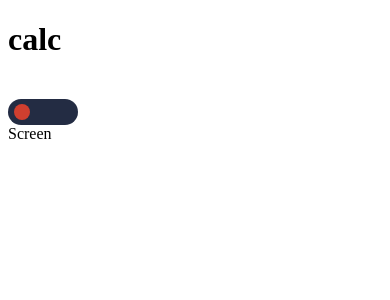
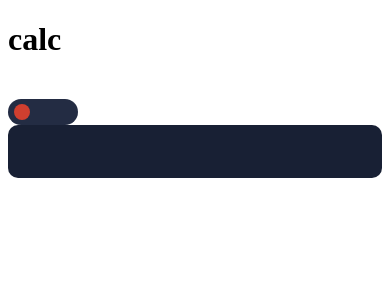
Before and after one commit to mikolajszymczuk1/calculator-app-main, a Vue app: page / in a window 390 px wide. Shown: the top 300 px of the page. Built offline with nearby package versions, Linux system fonts and the light colour scheme; the HTML template or start-up script is replaced by a standard one.

Commit message:
Finish component for mobile version

```diff
--- a/src/components/CalculatorScreen.vue
+++ b/src/components/CalculatorScreen.vue
@@ -1,13 +1,30 @@
 <template>
-    <div>Screen</div>
+    <!-- Screen component -->
+    <div class="calculator-screen">{{ value }}</div>
 </template>
 
 <script>
 export default {
-    name: "CalculatorScreen"
+    name: "CalculatorScreen",
+    props: {
+        value: {
+            type: Number,
+            required: true
+        }
+    }
 }
 </script>
 
 <style lang="scss" scoped>
+.calculator-screen {
+    padding: 25px 25px 28px 20px;
 
+    background-color: $Very-dark-desaturated-blue-c;
+    border-radius: 10px;
+
+    color: $White;
+    font-size: 2em;
+    font-family: $spartan;
+    text-align: right;
+}
 </style>
```
